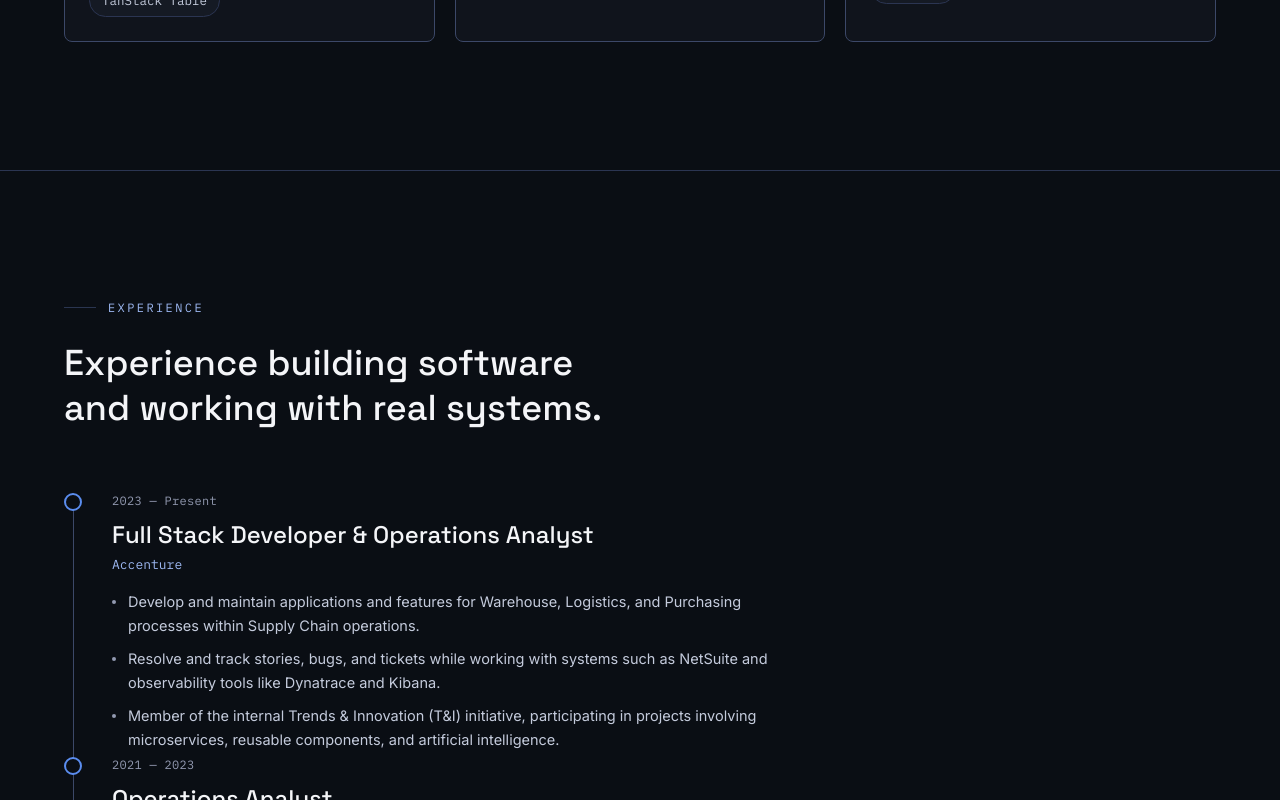
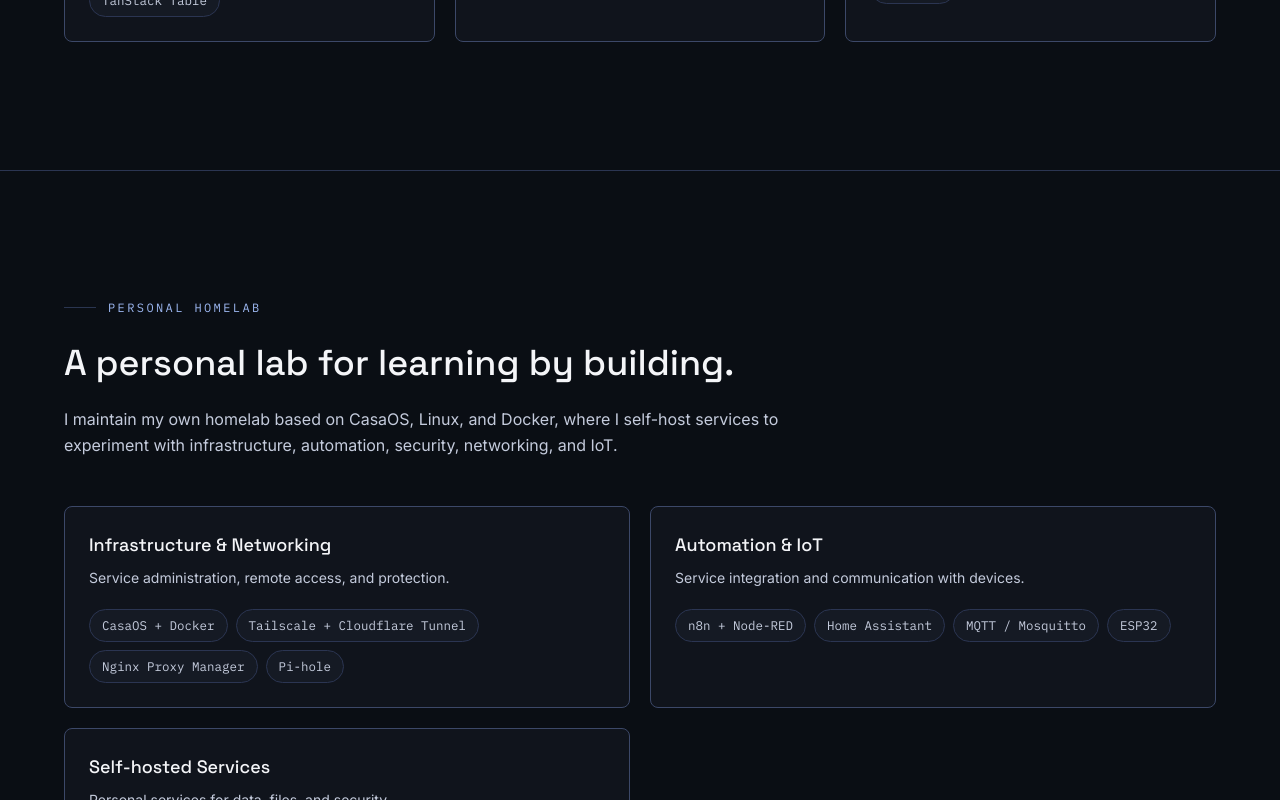
Before and after one commit to SantiOrteal/santiago-portfolio, a React (Vite) app: page / in a window 1280 px wide. Shown: the part 2000-2800 px from the top of the page. Built offline with nearby package versions, Linux system fonts and the light colour scheme.

Commit message:
Add homelab section

```diff
--- a/src/App.jsx
+++ b/src/App.jsx
@@ -2,6 +2,7 @@ import Nav from "./components/Nav";
 import Hero from "./components/Hero";
 import About from "./components/About";
 import Skills from "./components/Skills";
+import Homelab from "./components/Homelab";
 import Experience from "./components/Experience";
 import Projects from "./components/Projects";
 import Contact from "./components/Contact";
@@ -18,6 +19,7 @@ export default function App() {
         <Hero />
         <About />
         <Skills />
+        <Homelab />
         <Experience />
         <Projects />
         <Contact />
--- /dev/null
+++ b/src/components/Homelab.jsx
@@ -0,0 +1,69 @@
+import { useReveal } from "../hooks/useReveal";
+import { getContent } from "../data/content";
+import { useLanguage } from "../context/LanguageContext";
+import SectionLabel from "./SectionLabel";
+
+function HomelabGroup({ group, index }) {
+  const revealRef = useReveal();
+
+  return (
+    <article
+      ref={revealRef}
+      className="reveal rounded-lg border border-border bg-surface p-6 transition-colors duration-300 hover:border-blue-dim"
+      style={{ transitionDelay: `${index * 80}ms` }}
+    >
+      <h3 className="font-display text-lg font-medium text-ink">
+        {group.title}
+      </h3>
+      <p className="mt-2 text-[14px] leading-relaxed text-ink-muted">
+        {group.description}
+      </p>
+      <ul className="mt-5 flex flex-wrap gap-2">
+        {group.services.map((service) => (
+          <li
+            key={service}
+            className="rounded-full border border-border-soft bg-surface-2 px-3 py-1.5 font-mono text-[12.5px] text-ink-muted"
+          >
+            {service}
+          </li>
+        ))}
+      </ul>
+    </article>
+  );
+}
+
+export default function Homelab() {
+  const { language } = useLanguage();
+  const { homelab } = getContent(language);
+  const revealRef = useReveal();
+
+  return (
+    <section
+      id="homelab"
+      className="border-b border-border-soft px-6 py-24 md:px-10 md:py-32"
+    >
+      <div className="mx-auto max-w-6xl">
+        <SectionLabel>{homelab.label}</SectionLabel>
+
+        <div ref={revealRef} className="reveal mt-6 max-w-3xl">
+          <h2 className="text-balance font-display text-3xl font-medium leading-tight text-ink md:text-4xl">
+            {homelab.heading}
+          </h2>
+          <p className="mt-5 text-[15px] leading-relaxed text-ink-muted md:text-base">
+            {homelab.intro}
+          </p>
+        </div>
+
+        <div className="mt-12 grid grid-cols-1 gap-5 md:grid-cols-2">
+          {homelab.groups.map((group, index) => (
+            <HomelabGroup key={group.title} group={group} index={index} />
+          ))}
+        </div>
+
+        <p className="mt-10 max-w-3xl border-l-2 border-blue-dim pl-5 text-[15px] leading-relaxed text-blue-soft md:text-base">
+          {homelab.outro}
+        </p>
+      </div>
+    </section>
+  );
+}
--- a/src/components/Nav.jsx
+++ b/src/components/Nav.jsx
@@ -10,6 +10,7 @@ export default function Nav() {
   const links = [
     { href: "#about", label: content.nav.about },
     { href: "#skills", label: content.nav.skills },
+    { href: "#homelab", label: content.nav.homelab },
     { href: "#experience", label: content.nav.experience },
     { href: "#projects", label: content.nav.projects },
     { href: "#contact", label: content.nav.contact },
--- a/src/data/content.js
+++ b/src/data/content.js
@@ -16,6 +16,7 @@ const localizedContent = {
     nav: {
       about: "Sobre mí",
       skills: "Habilidades",
+      homelab: "Homelab",
       experience: "Experiencia",
       projects: "Proyectos",
       contact: "Contacto",
@@ -91,6 +92,32 @@ const localizedContent = {
           ],
         },
       ],
+    },
+
+    homelab: {
+      label: "Personal Homelab",
+      heading: "Un laboratorio personal para aprender construyendo.",
+      intro:
+        "Mantengo mi propio homelab basado en CasaOS, Linux y Docker, donde alojo y administro mis propios servicios para experimentar con infraestructura, automatización, seguridad, networking e IoT.",
+      groups: [
+        {
+          title: "Infraestructura & Networking",
+          description: "Administración, acceso remoto y protección de servicios.",
+          services: ["CasaOS + Docker", "Tailscale + Cloudflare Tunnel", "Nginx Proxy Manager", "Pi-hole"],
+        },
+        {
+          title: "Automatización & IoT",
+          description: "Integración de servicios y comunicación con dispositivos.",
+          services: ["n8n + Node-RED", "Home Assistant", "MQTT / Mosquitto", "ESP32"],
+        },
+        {
+          title: "Self-hosted Services",
+          description: "Servicios propios para datos, archivos y seguridad personal.",
+          services: ["Immich", "Nextcloud", "Vaultwarden", "Authelia"],
+        },
+      ],
+      outro:
+        "Mi homelab funciona como un laboratorio personal donde aprendo, experimento y aplico conceptos de desarrollo, infraestructura y DevOps en proyectos reales.",
     },
 
     experience: {
@@ -175,6 +202,7 @@ const localizedContent = {
     nav: {
       about: "About",
       skills: "Skills",
+      homelab: "Homelab",
       experience: "Experience",
       projects: "Projects",
       contact: "Contact",
@@ -237,6 +265,32 @@ const localizedContent = {
           skills: ["NetSuite", "Dynatrace", "Kibana", "DataStax"],
         },
       ],
+    },
+
+    homelab: {
+      label: "Personal Homelab",
+      heading: "A personal lab for learning by building.",
+      intro:
+        "I maintain my own homelab based on CasaOS, Linux, and Docker, where I self-host services to experiment with infrastructure, automation, security, networking, and IoT.",
+      groups: [
+        {
+          title: "Infrastructure & Networking",
+          description: "Service administration, remote access, and protection.",
+          services: ["CasaOS + Docker", "Tailscale + Cloudflare Tunnel", "Nginx Proxy Manager", "Pi-hole"],
+        },
+        {
+          title: "Automation & IoT",
+          description: "Service integration and communication with devices.",
+          services: ["n8n + Node-RED", "Home Assistant", "MQTT / Mosquitto", "ESP32"],
+        },
+        {
+          title: "Self-hosted Services",
+          description: "Personal services for data, files, and security.",
+          services: ["Immich", "Nextcloud", "Vaultwarden", "Authelia"],
+        },
+      ],
+      outro:
+        "My homelab is a personal laboratory where I learn, experiment, and apply development, infrastructure, and DevOps concepts to real projects.",
     },
     experience: {
       label: "Experience",
```
